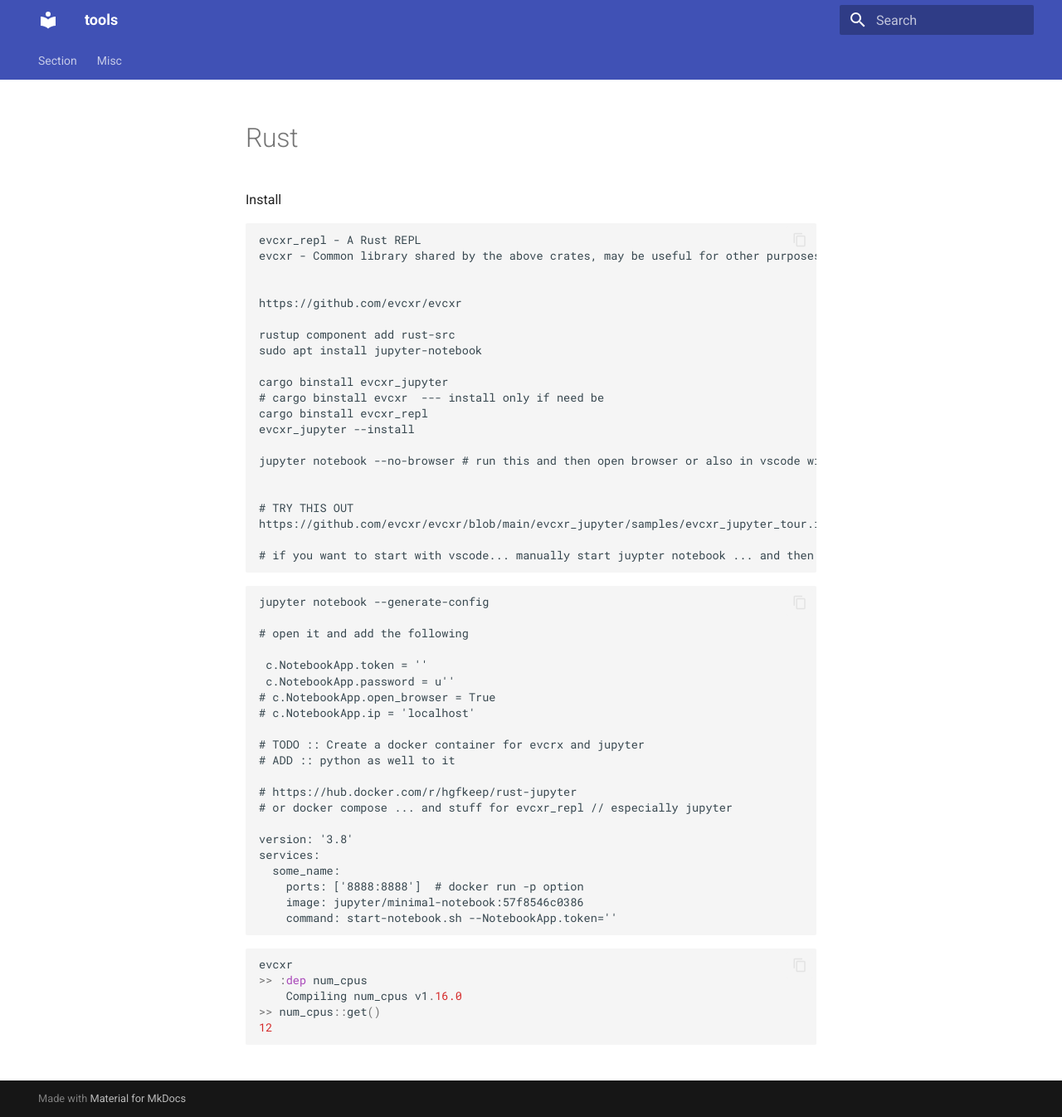
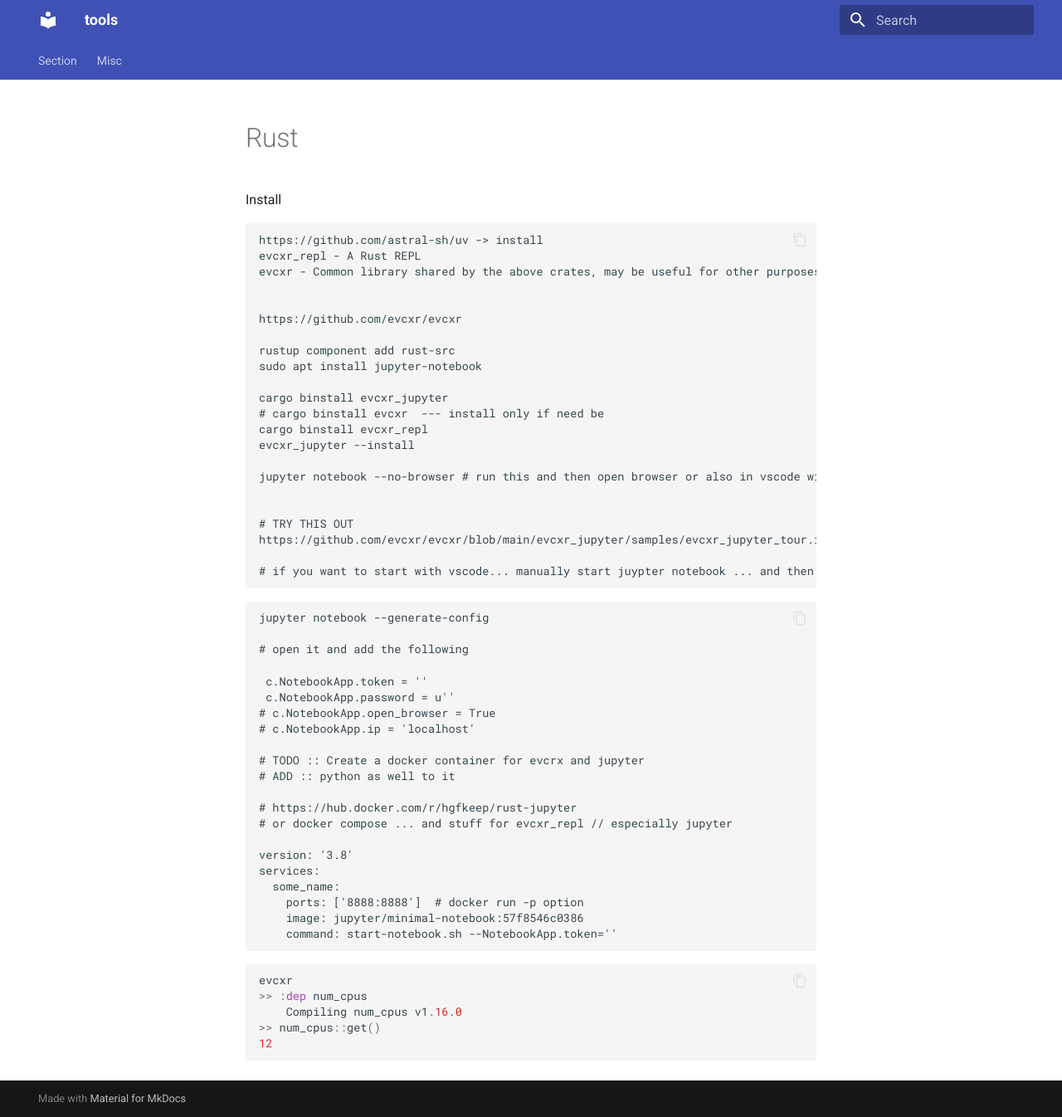
Before and after one commit to roshankarande/tools, an MkDocs documentation site: the page built from docs/misc/rust.md, in a window 1280 px wide and 1346 px high. Shown: the whole window at 83% size. Built offline with MkDocs 1.6.1 and Material for MkDocs 9.7.7, drawn with Linux system fonts in a browser that asks for light colours.

Commit message:
Update rust.md

````diff
--- a/docs/misc/rust.md
+++ b/docs/misc/rust.md
@@ -1,6 +1,8 @@
 Install
 
 ```
+
+https://github.com/astral-sh/uv -> install
 evcxr_repl - A Rust REPL
 evcxr - Common library shared by the above crates, may be useful for other purposes.
 
````
